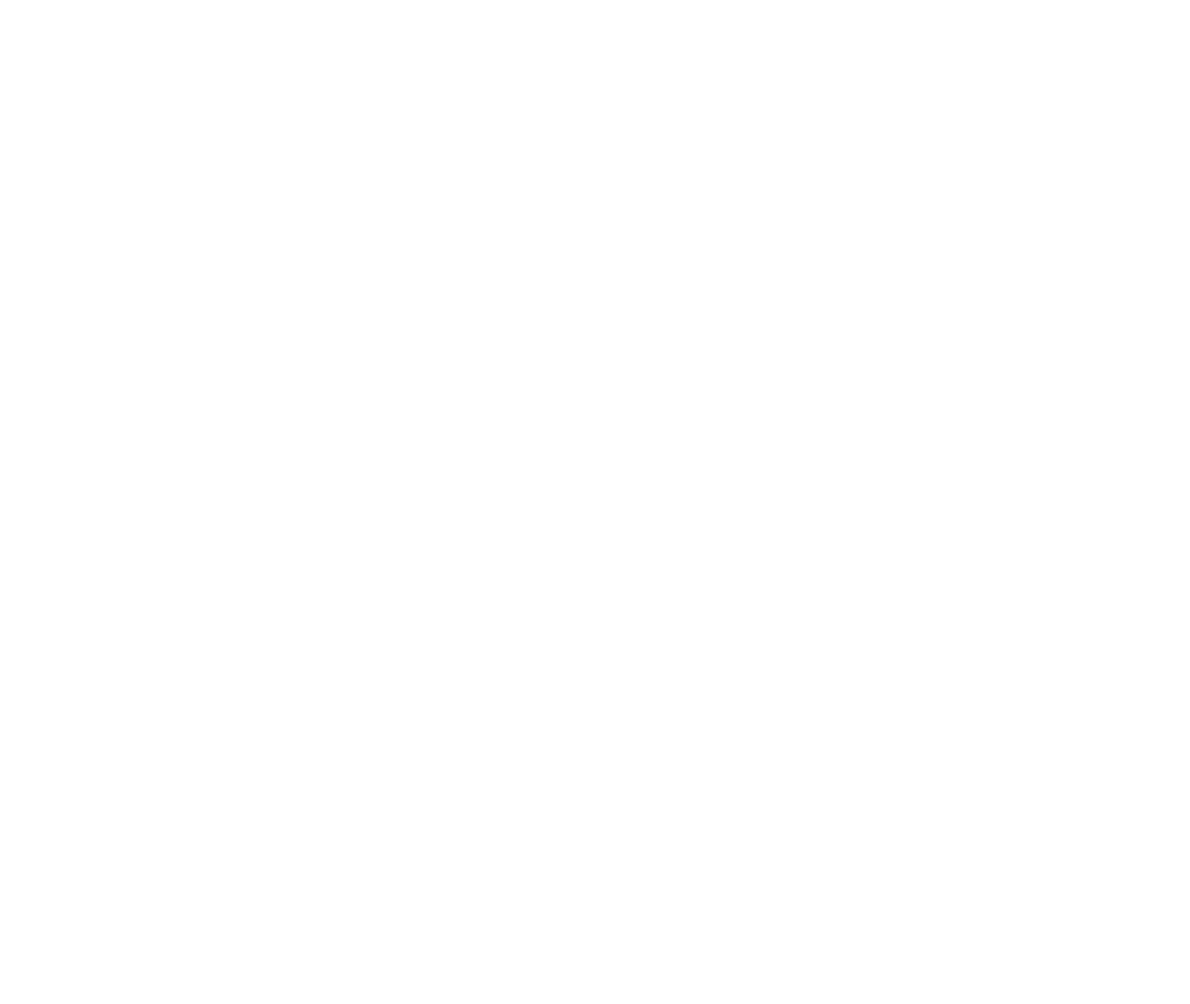
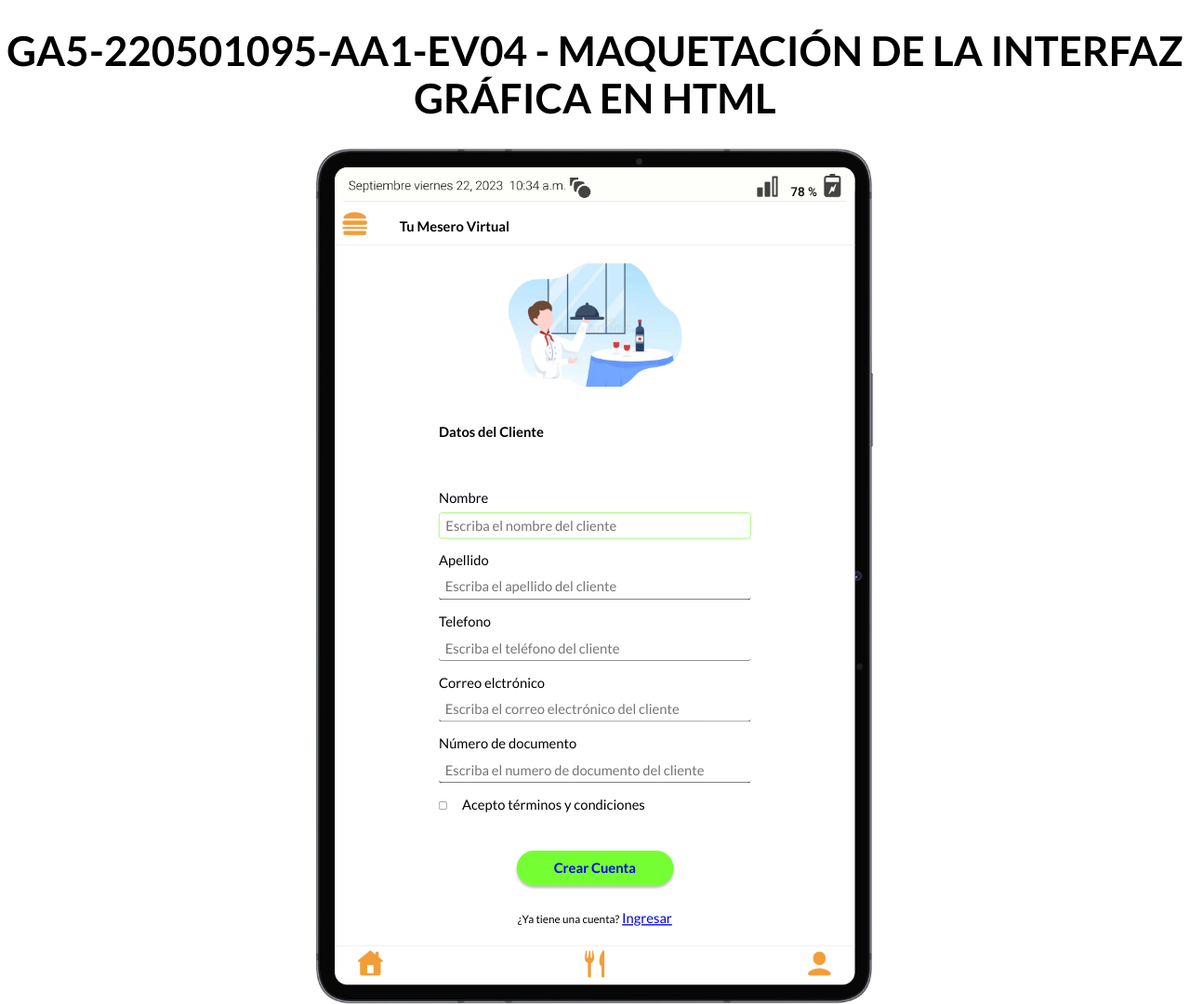
Before and after one commit to WilliamCortes/Tu-mesero-virtual, a plain HTML site: page signUp.html in a window 1280 px wide. Shown: the whole page at 93% size. Before the commit the page ends 800 px from the top, so only its background shows below. Drawn offline with Linux system fonts and the light colour scheme; a web font is replaced by a local one.

Commit message:
feat: add new views

```diff
--- a/css/styles.css
+++ b/css/styles.css
@@ -237,7 +237,9 @@ footer {
 .invoice-container,
 .thanks-container,
 .menu-container,
-.detail-container {
+.detail-container,
+.signUp-container,
+.login-container {
   display: flex;
   flex-direction: column;
   justify-content: space-between;
@@ -248,6 +250,22 @@ footer {
 
 .thanks-container {
   justify-content: space-around;
+}
+
+.signUp-container,
+.login-container {
+  justify-content: space-evenly;
+
+  > h2 {
+    text-align: start;
+    font-size: var(--title-size);
+    width: 60%;
+    margin: 30px 0;
+  }
+
+  > a {
+    margin: 10px;
+  }
 }
 
 #table-list {
@@ -455,6 +473,53 @@ label[for="detail-add"][name="price"]::after {
   position: absolute;
 }
 
+.singUp-content,
+.login-content {
+  display: flex;
+  flex-direction: column;
+  justify-content: space-evenly;
+  width: 60%;
+  height: 50%;
+  max-height: 50%;
+
+  > div {
+    display: flex;
+    flex-direction: column;
+  }
+
+  > div > input {
+    display: flex;
+    justify-content: flex-end;
+    padding-left: 10px;
+    height: 40px;
+    outline: none;
+    border: none;
+    border-bottom: solid 1px black;
+    border-radius: 5px;
+    margin-top: 10px;
+    position: relative;
+  }
+
+  > div > input:active,
+  > div > input:focus {
+    border: solid 1px var(--green);
+  }
+
+  > a {
+    margin: unset !important;
+  }
+
+  > span > input {
+    margin-right: 20px;
+    outline: none;
+    border: solid 1px var(--green);
+  }
+}
+
+.login-content {
+  height: 30%;
+}
+
 /* This is the menu drawer styles */
 
 #menu-drawer-container {
--- a/login.html
+++ b/login.html
@@ -0,0 +1,93 @@
+<!DOCTYPE html>
+<html lang="es">
+  <head>
+    <meta charset="UTF-8" />
+    <meta name="viewport" content="width=device-width, initial-scale=1.0" />
+    <meta name="author" content="William Cortés" />
+
+    <title>Ingresar</title>
+
+    <link rel="shortcut icon" href="assets/icons/logo.png" />
+    <link rel="stylesheet" type="text/css" href="css/normalize.css" />
+    <link rel="stylesheet" type="text/css" href="css/styles.css" />
+    <link rel="preconnect" href="https://fonts.googleapis.com" />
+    <link rel="preconnect" href="https://fonts.gstatic.com" crossorigin />
+    <link
+      href="https://fonts.googleapis.com/css2?family=Fasthand&family=Lato:wght@100;300;400;700;900&display=swap"
+      rel="stylesheet"
+    />
+  </head>
+
+  <body>
+    <!-- This script has the function that form login use -->
+    <script>
+      const login = () => {
+        const search = document.getElementById("detail-amount");
+        alert("Los valores agregados son: " + search.value);
+        search.value = "";
+      };
+    </script>
+    <h1>GA5-220501095-AA1-EV04 - MAQUETACIÓN DE LA INTERFAZ GRÁFICA EN HTML</h1>
+    <main>
+      <div class="device">
+        <div class="container">
+          <!-- general header with hamburger menu -->
+          <header id="header"></header>
+
+          <!-- This is the main content in the view -->
+          <section class="main-content">
+            <div class="login-container">
+              <img src="./assets/images/waiter.png" width="40%" alt="Plus" />
+              <h2>Bienvenido</h2>
+              <form
+                class="login-content"
+                action="javascript: login()"
+                method="post"
+              >
+                <div>
+                  <label for="login-add" name="email"> Correo elctrónico</label>
+                  <input
+                    type="email"
+                    id="login-email"
+                    name="email"
+                    placeholder="Escriba el correo electrónico del cliente"
+                    autofocus
+                  />
+                </div>
+                <div>
+                  <label for="login-add" name="document">
+                    Número de documento
+                  </label>
+                  <input
+                    type="text"
+                    id="login-document"
+                    name="document"
+                    placeholder="Escriba el numero de documento del cliente"
+                  />
+                </div>
+              </form>
+
+              <a class="main-btn" href="index.html">Ingresar</a>
+              <div>
+                <small>¿No tiene una cuenta?</small>
+                <a href="signUp.html"> Crear Cuenta</a>
+              </div>
+            </div>
+          </section>
+
+          <!-- general footer whit the tab-bar -->
+          <footer id="tab-bar"></footer>
+
+          <!-- This is the container to menu drawer -->
+          <aside id="menu-drawer-container"></aside>
+        </div>
+      </div>
+    </main>
+
+    <!-- This script handle the drawer menu -->
+    <script src="js/index.js" type="module"></script>
+
+    <!-- This script fill the products table -->
+    <script src="js/modules/invoice.js" type="module"></script>
+  </body>
+</html>
--- a/signUp.html
+++ b/signUp.html
@@ -0,0 +1,128 @@
+<!DOCTYPE html>
+<html lang="es">
+  <head>
+    <meta charset="UTF-8" />
+    <meta name="viewport" content="width=device-width, initial-scale=1.0" />
+    <meta name="author" content="William Cortés" />
+
+    <title>Crear Cuenta</title>
+
+    <link rel="shortcut icon" href="assets/icons/logo.png" />
+    <link rel="stylesheet" type="text/css" href="css/normalize.css" />
+    <link rel="stylesheet" type="text/css" href="css/styles.css" />
+    <link rel="preconnect" href="https://fonts.googleapis.com" />
+    <link rel="preconnect" href="https://fonts.gstatic.com" crossorigin />
+    <link
+      href="https://fonts.googleapis.com/css2?family=Fasthand&family=Lato:wght@100;300;400;700;900&display=swap"
+      rel="stylesheet"
+    />
+  </head>
+
+  <body>
+    <!-- This script has the function that form signUp use -->
+    <script>
+      const signUp = () => {
+        const search = document.getElementById("detail-amount");
+        alert("Los valores agregados son: " + search.value);
+        search.value = "";
+      };
+    </script>
+    <h1>GA5-220501095-AA1-EV04 - MAQUETACIÓN DE LA INTERFAZ GRÁFICA EN HTML</h1>
+    <main>
+      <div class="device">
+        <div class="container">
+          <!-- general header with hamburger menu -->
+          <header id="header"></header>
+
+          <!-- This is the main content in the view -->
+          <section class="main-content">
+            <div class="signUp-container">
+              <img src="./assets/images/waiter.png" width="40%" alt="Plus" />
+              <h2>Datos del Cliente</h2>
+              <form
+                class="singUp-content"
+                action="javascript: singUp()"
+                method="post"
+              >
+                <div>
+                  <label for="singUp-add" name="name"> Nombre </label>
+                  <input
+                    type="text"
+                    id="singUp-name"
+                    name="name"
+                    placeholder="Escriba el nombre del cliente"
+                    autofocus
+                  />
+                </div>
+                <div>
+                  <label for="singUp-add" name="lastName"> Apellido</label>
+                  <input
+                    type="text"
+                    id="singUp-lastName"
+                    name="lastName"
+                    placeholder="Escriba el apellido del cliente"
+                  />
+                </div>
+                <div>
+                  <label for="singUp-add" name="phone"> Telefono </label>
+                  <input
+                    type="number"
+                    id="singUp-phone"
+                    name="phone"
+                    placeholder="Escriba el teléfono del cliente"
+                  />
+                </div>
+                <div>
+                  <label for="singUp-add" name="email">
+                    Correo elctrónico</label
+                  >
+                  <input
+                    type="email"
+                    id="singUp-email"
+                    name="email"
+                    placeholder="Escriba el correo electrónico del cliente"
+                  />
+                </div>
+                <div>
+                  <label for="singUp-add" name="document">
+                    Número de documento
+                  </label>
+                  <input
+                    type="text"
+                    id="singUp-document"
+                    name="document"
+                    placeholder="Escriba el numero de documento del cliente"
+                  />
+                </div>
+                <span>
+                  <input type="checkbox" id="singUp-legal" name="legal" />
+                  <label for="singUp-add" name="legal">
+                    <a> Acepto términos y condiciones </a>
+                  </label>
+                </span>
+              </form>
+
+              <a class="main-btn" href="index.html">Crear Cuenta</a>
+              <div>
+                <small>¿Ya tiene una cuenta?</small>
+                <a href="login.html"> Ingresar</a>
+              </div>
+            </div>
+          </section>
+
+          <!-- general footer whit the tab-bar -->
+          <footer id="tab-bar"></footer>
+
+          <!-- This is the container to menu drawer -->
+          <aside id="menu-drawer-container"></aside>
+        </div>
+      </div>
+    </main>
+
+    <!-- This script handle the drawer menu -->
+    <script src="js/index.js" type="module"></script>
+
+    <!-- This script fill the products table -->
+    <script src="js/modules/invoice.js" type="module"></script>
+  </body>
+</html>
```
Also changed, not shown: 1 other file.
